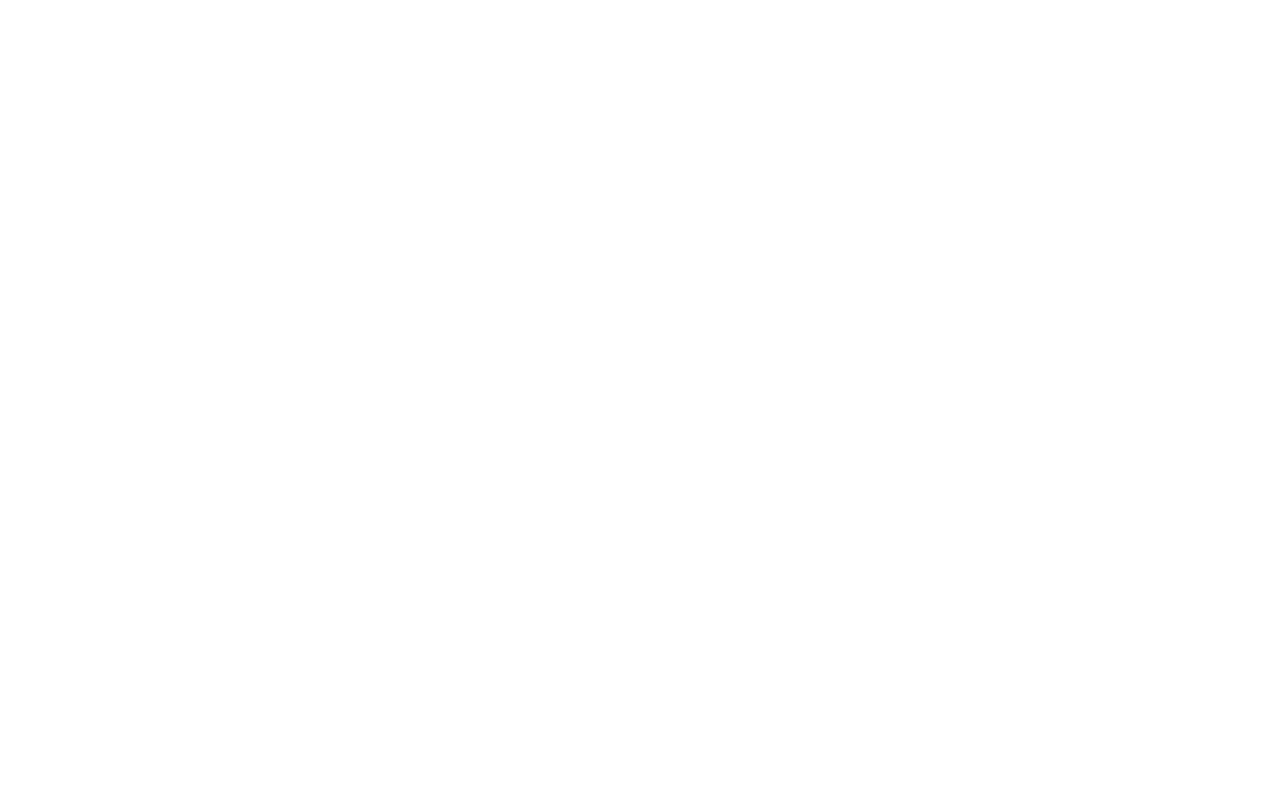
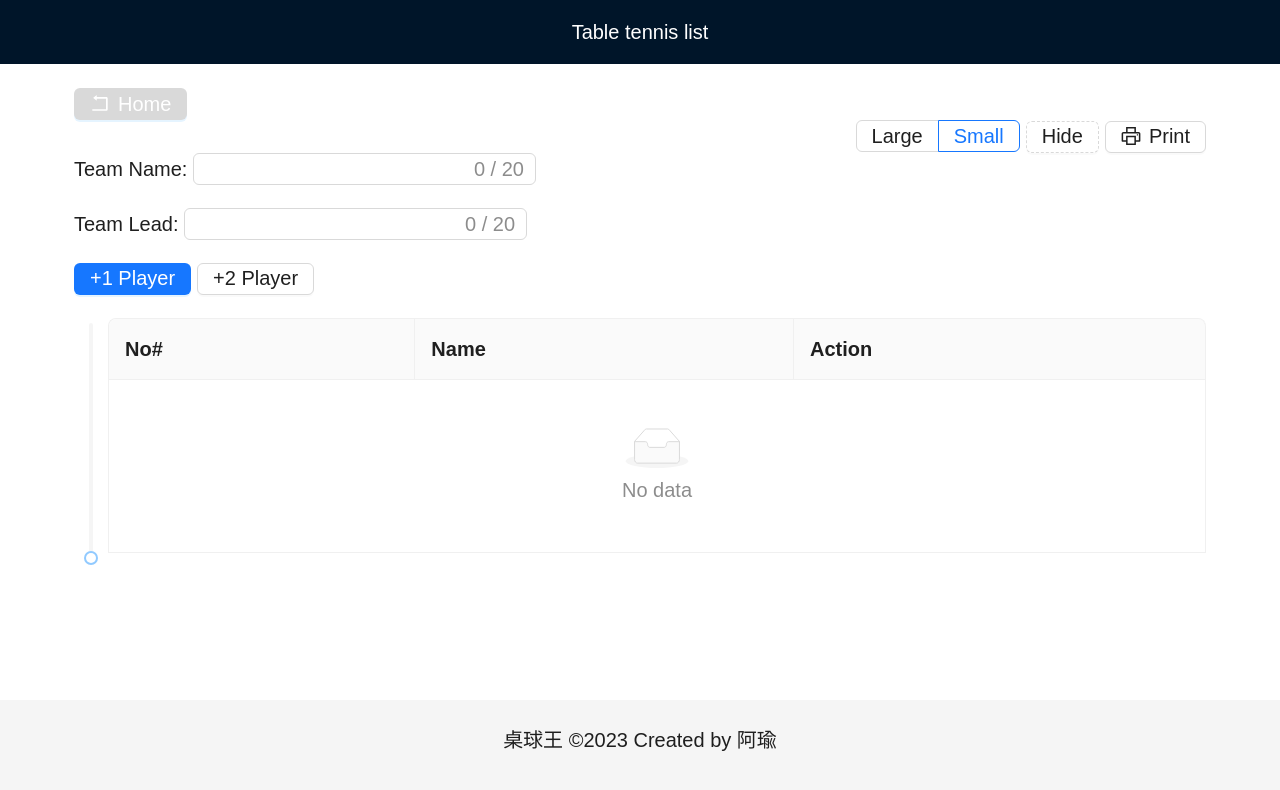
Before and after one commit to goish135/table-tennis-king, a React (Create React App) app: page /TTK/print in a window 1280 px wide. Before the commit this address had no page. Shown: the top 790 px of the page. Built offline with nearby package versions, Linux system fonts and the light colour scheme.

Commit message:
menu route all pages

```diff
--- a/src/App.js
+++ b/src/App.js
@@ -3,6 +3,7 @@
 import EditRow from "./EditRow";
 import DragDrop from "./DragDrop";
 import Menu from "./Menu";
+import Print from "./Print";
 
 export default function App() {
   return (
@@ -11,6 +12,7 @@
         <Route path="/" element={<Menu />} />
         <Route path="/editrow" element={<EditRow />} />
         <Route path="/dragdrop" element={<DragDrop />} />
+        <Route path="/print" element={<Print />} />
       </Routes>
     </BrowserRouter>
   );
--- a/src/Menu.js
+++ b/src/Menu.js
@@ -1,15 +1,24 @@
-import { Layout, Result, Button } from "antd";
+import { Layout, Result, Button, Image, Avatar, Card } from "antd";
+import {
+  EditOutlined,
+  EllipsisOutlined,
+  SettingOutlined,
+} from "@ant-design/icons";
 import { Link } from "react-router-dom";
 import "./App.css";
 import { SmileOutlined, HomeOutlined } from "@ant-design/icons";
+
+const { Meta } = Card;
 const { Header, Content, Footer } = Layout;
-const styleCol = { marginLeft: "0px", width: "25%", display: "inline-block" };
+const styleCol = { flex: 1, padding: "10px" };
 const styleCol2 = {
-  width: "50%",
-  display: "inline-block",
+  flex: 9,
+  padding: "10px",
   textAlign: "center",
+  lineHeight: "500px",
 };
-const styleRow = { width: "100%" };
+
+const styleRow = { display: "flex" };
 const Menu = () => {
   return (
     <div className="App">
@@ -26,6 +35,7 @@
       </Layout>
 
       <Content>
+        <div style={styleRow}>
           <div style={styleCol}>
             <div class="card">
               <h2>Feature</h2>
@@ -44,14 +54,42 @@
                 </Link>
               </p>
             </div>
+            <div class="card">
+              <h2>Main</h2>
+              <p>
+                <Link to="/print" style={{ color: "#bae0ff" }}>
+                  Print
+                </Link>
+              </p>
+            </div>
           </div>
           <div style={styleCol2}>
-          <Result
-            icon={<HomeOutlined />}
-            title="Home Page"
-            // extra={<Button type="primary">Next</Button>}
-            style={{ display: "inline-block" }}
+            <Card
+              style={{
+                width: "100%",
+                height: "50%",
+              }}
+              cover={
+                <img
+                  alt="example"
+                  src="https://img.freepik.com/premium-vector/table-tennis-icons-set-outline-style_96318-2839.jpg?size=626&ext=jpg&ga=GA1.2.2103305730.1696757811&semt=ais"
                 />
+              }
+              // actions={[
+              //   <SettingOutlined key="setting" />,
+              //   <EditOutlined key="edit" />,
+              //   <EllipsisOutlined key="ellipsis" />,
+              // ]}
+            >
+              {/* <Meta
+                avatar={
+                  <Avatar src="https://xsgames.co/randomusers/avatar.php?g=pixel" />
+                }
+                title="Card title"
+                description="This is the description"
+              /> */}
+            </Card>
+          </div>
         </div>
       </Content>
 
--- /dev/null
+++ b/src/Print.js
@@ -0,0 +1,294 @@
+import "./App.css";
+import {
+  Table,
+  Button,
+  Layout,
+  Input,
+  ConfigProvider,
+  Radio,
+  Slider,
+} from "antd";
+import React, { useState, useRef } from "react";
+import ReactToPrint from "react-to-print";
+import { PrinterOutlined } from "@ant-design/icons";
+import { Link } from "react-router-dom";
+import { RollbackOutlined } from "@ant-design/icons";
+
+const { Header, Content, Footer } = Layout;
+
+function Print() {
+  const data = [];
+  const [dataSource, setDataSource] = useState(data);
+  const [hideAction, setHideAction] = useState(false);
+  const [hideShowText, setHideShowText] = useState("Hide");
+  const [headOfRowSpan, setHeadOfRowSpan] = useState([]);
+  const [customStyle, setCustomStyle] = useState("py-style-2");
+  const [size, setSize] = useState("small");
+  const [paddingValue, setPaddingValue] = useState(5);
+
+  const sliderStyle = {
+    display: "inline-block",
+    height: 300,
+    textAlign: "left",
+  };
+
+  let componentRef = useRef();
+
+  const onChangeSlider = (newValue) => {
+    console.log("Slider Value:", newValue);
+    setPaddingValue(newValue);
+  };
+
+  const handleSizeChange = (e) => {
+    setSize(e.target.value);
+    if (e.target.value === "small") {
+      // setCustomStyle("py-style-2");
+      setPaddingValue(5);
+    } else {
+      // setCustomStyle("py-style-1");
+      setPaddingValue(50);
+    }
+  };
+
+  const onHide = () => {
+    console.log("click Hide");
+    if (hideAction) {
+      setHideShowText("Hide");
+    } else {
+      setHideShowText("Show");
+    }
+    setHideAction(!hideAction);
+  };
+
+  const handleAdd = () => {
+    let initMax = 0;
+
+    for (let i = 0; i < dataSource.length; i++) {
+      initMax = Math.max(initMax, dataSource[i].no);
+    }
+
+    const newData = {
+      key: Math.random(),
+      no: initMax + 1,
+      name: ``,
+      action: <a>Delete</a>,
+    };
+    setDataSource([...dataSource, newData]);
+  };
+
+  const handleAdd2 = () => {
+    let initMax = 0;
+
+    for (let i = 0; i < dataSource.length; i++) {
+      initMax = Math.max(initMax, dataSource[i].no);
+    }
+
+    var copiedDataSource = dataSource.slice();
+    const newData1 = {
+      key: Math.random(),
+      no: initMax + 1,
+      name: ``,
+      action: <a>Delete</a>,
+    };
+    const newData2 = {
+      key: Math.random(),
+      no: initMax + 1,
+      name: ``,
+      action: <a>Delete</a>,
+    };
+
+    copiedDataSource.push(newData1, newData2);
+    console.log("copiedDataSource length:", copiedDataSource.length);
+
+    setHeadOfRowSpan([...headOfRowSpan, copiedDataSource.length - 2]);
+    console.log("headOfRowSpan:", [
+      ...headOfRowSpan,
+      copiedDataSource.length - 2,
+    ]);
+    setDataSource(copiedDataSource);
+  };
+
+  const handleDelete = (no, index) => {
+    console.log("delete Index:", index);
+    if (headOfRowSpan.includes(index)) {
+      const elementToRemove = index;
+      const newArray = headOfRowSpan.filter((item) => item !== elementToRemove);
+      console.log("new HeadOfRowSpan#1:", newArray);
+      setHeadOfRowSpan(newArray);
+    }
+
+    if (headOfRowSpan.includes(index - 1)) {
+      const elementToRemove = index - 1;
+      const newArray = headOfRowSpan.filter((item) => item !== elementToRemove);
+      console.log("new HeadOfRowSpan#2:", newArray);
+      setHeadOfRowSpan(newArray);
+    }
+
+    const newData = dataSource.filter((item) => item.no !== no);
+
+    setDataSource(newData);
+  };
+
+  const onChange = (e) => {
+    console.log("Change:", e.target.value);
+  };
+
+  const columns = [
+    {
+      title: "No#",
+      dataIndex: "no",
+      key: "no",
+      onCell: (_, index) => {
+        if (headOfRowSpan.includes(index)) {
+          return {
+            rowSpan: 2,
+          };
+        }
+        // These two are merged into above cell
+        if (headOfRowSpan.includes(index - 1)) {
+          return {
+            rowSpan: 0,
+          };
+        }
+        return {};
+      },
+    },
+    {
+      title: "Name",
+      dataIndex: "name",
+      key: "name",
+      render: (text, record) => (
+        <div style={{ padding: `${paddingValue}px` }}>{text}</div>
+      ),
+    },
+    {
+      title: "Action",
+      dataIndex: "action",
+      key: "action",
+      render: (_, record, index) =>
+        dataSource.length >= 1 ? (
+          <a onClick={() => handleDelete(record.no, index)}>Delete</a>
+        ) : null,
+      hidden: hideAction,
+    },
+  ].filter((item) => !item.hidden);
+
+  return (
+    <div className="App">
+      <ConfigProvider
+        theme={{
+          token: {
+            fontFamily: "fantasy",
+            fontSize: 20,
+          },
+        }}
+      >
+        <Layout ref={(el) => (componentRef = el)}>
+          <Header
+            style={{
+              color: "white",
+              textAlign: "center",
+            }}
+          >
+            Table tennis list
+          </Header>
+          <Content
+            className="site-layout"
+            style={{ padding: "0 50px", backgroundColor: "white" }}
+          >
+            <div style={{ padding: 24, height: "100%" }}>
+              <Link to="/" style={{ color: "#bae0ff" }}>
+                <Button
+                  type="primary"
+                  icon={<RollbackOutlined />}
+                  style={{ backgroundColor: "#d9d9d9" }}
+                >
+                  Home
+                </Button>
+              </Link>
+              <div style={{ display: "block", textAlign: "right" }}>
+                <Radio.Group value={size} onChange={handleSizeChange}>
+                  <Radio.Button value="large">Large</Radio.Button>
+                  <Radio.Button value="small">Small</Radio.Button>
+                </Radio.Group>
+                <Button
+                  type="dashed"
+                  onClick={onHide}
+                  style={{ marginLeft: 6 }}
+                >
+                  {hideShowText}
+                </Button>
+                <ReactToPrint
+                  trigger={() => (
+                    <Button
+                      style={{ marginLeft: 6 }}
+                      icon={<PrinterOutlined />}
+                    >
+                      Print
+                    </Button>
+                  )}
+                  content={() => componentRef}
+                />
+              </div>
+
+              <div style={{ width: "100%" }}>
+                <div style={{ display: "inline-block" }}>Team Name:&nbsp;</div>
+                <div style={{ display: "inline-block" }}>
+                  <Input showCount maxLength={20} onChange={onChange} />
+                </div>
+                <br />
+                <br />
+                <div style={{ display: "inline-block" }}>Team Lead:&nbsp;</div>
+                <div style={{ display: "inline-block" }}>
+                  <Input showCount maxLength={20} onChange={onChange} />
+                </div>
+                <br />
+                <br />
+                <Button type="primary" onClick={handleAdd}>
+                  +1 Player
+                </Button>
+                <Button style={{ marginLeft: 6 }} onClick={handleAdd2}>
+                  +2 Player
+                </Button>
+              </div>
+              <br />
+
+              <div style={{ display: "flex", flexDirection: "row" }}>
+                <div style={{ flex: 0.5 }}>
+                  <Slider
+                    min={20}
+                    max={50}
+                    onChange={onChangeSlider}
+                    value={paddingValue}
+                    vertical
+                  />
+                </div>
+                <div style={{ flex: 20 }}>
+                  <Table
+                    columns={columns}
+                    dataSource={dataSource}
+                    className="tableBorder"
+                    bordered
+                  />
+                </div>
+              </div>
+            </div>
+          </Content>
+          <Footer
+            style={{
+              textAlign: "center",
+              position: "fixed",
+              bottom: 0,
+              height: "100px",
+              width: "100%",
+            }}
+          >
+            桌球王 ©2023 Created by 阿瑜
+          </Footer>
+        </Layout>
+      </ConfigProvider>
+    </div>
+  );
+}
+
+export default Print;
```
Lines whose indentation alone changed are shown as unchanged.
